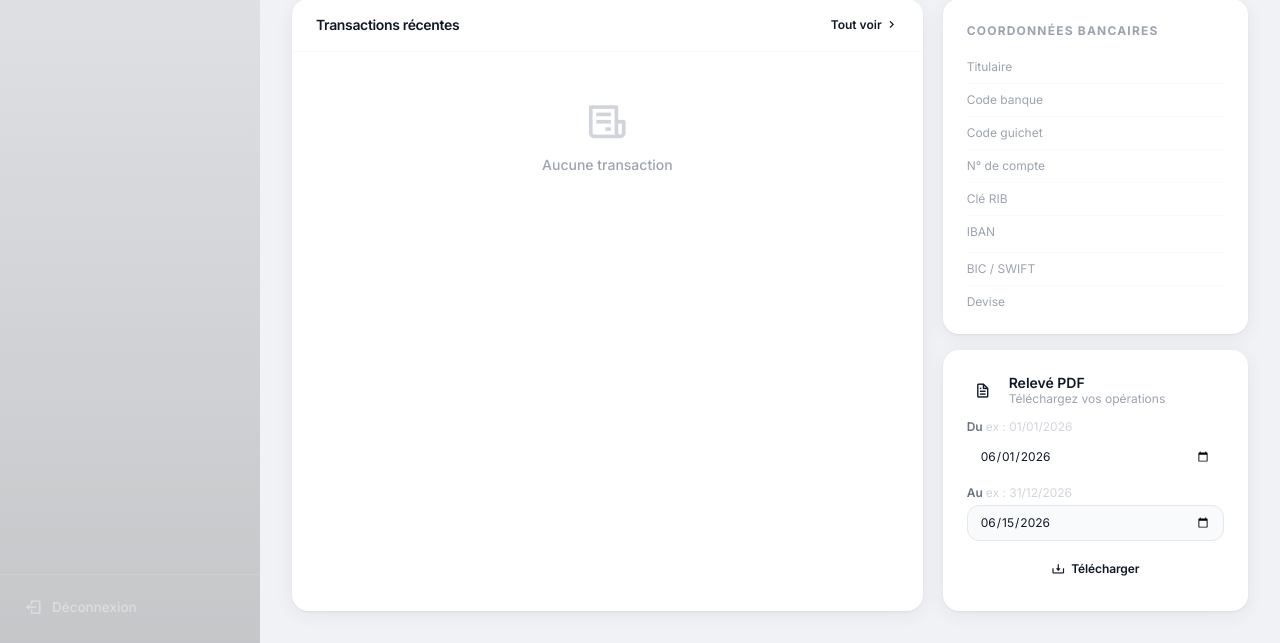
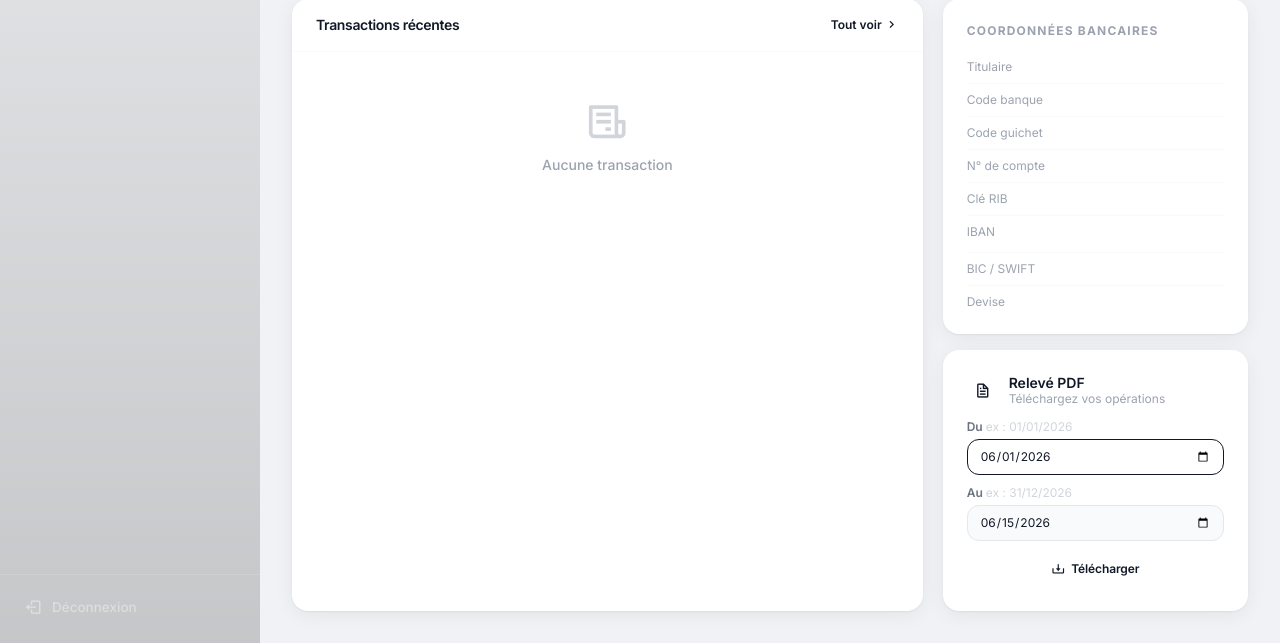
Before and after one commit to Chaka06/BANKING-PRO, a Django app: template templates/accounts/dashboard.html in a window 1280 px wide, with the restyled element focused. Shown: the part 473-1116 px from the top of the page. Run offline with Django 5.2, Linux system fonts and the light colour scheme; the template is opened without the code that fills it, so the values that code supplies are empty; parts of the project's set-up code (start-up, migrations or seed data) failed here and were passed over; some libraries are stand-ins or nearby versions.

Commit message:
Fix vanishing input border on focus
The focus style set border-color: transparent and relied on an
outline that wasn't reliably rendered on all elements (e.g. native
select), making the field border disappear on click. Keep a visible
colored border plus a soft glow ring instead.

```diff
--- a/templates/accounts/base.html
+++ b/templates/accounts/base.html
@@ -141,7 +141,8 @@
 
         /* ── Focus ─────────────────────────────────────────── */
         input:focus, select:focus, textarea:focus {
-            outline: 2px solid var(--p); outline-offset: 0; border-color: transparent;
+            outline: none; border-color: var(--p);
+            box-shadow: 0 0 0 3px color-mix(in srgb, var(--p) 18%, transparent);
         }
 
         /* ── Stat card accent ──────────────────────────────── */
```
